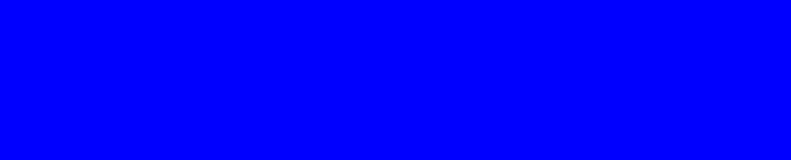
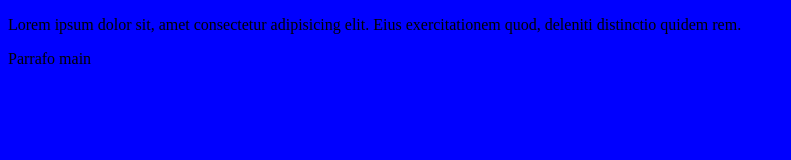
Before and after one commit to ImJrd/git_curso, a plain HTML site: page index.html in a window 1280 px wide. Shown: the whole page, without its empty margins (0-791 px from the left). Drawn offline with Linux system fonts and the light colour scheme.

Commit message:
Parrafo 2 desde main

```diff
--- a/index.html
+++ b/index.html
@@ -8,6 +8,7 @@
     <script src="js/code.js"></script>
 </head>
 <body>
-
+    <p>Lorem ipsum dolor sit, amet consectetur adipisicing elit. Eius exercitationem quod, deleniti distinctio quidem rem.</p>
+    <p>Parrafo main</p>
 </body>
 </html>
```
